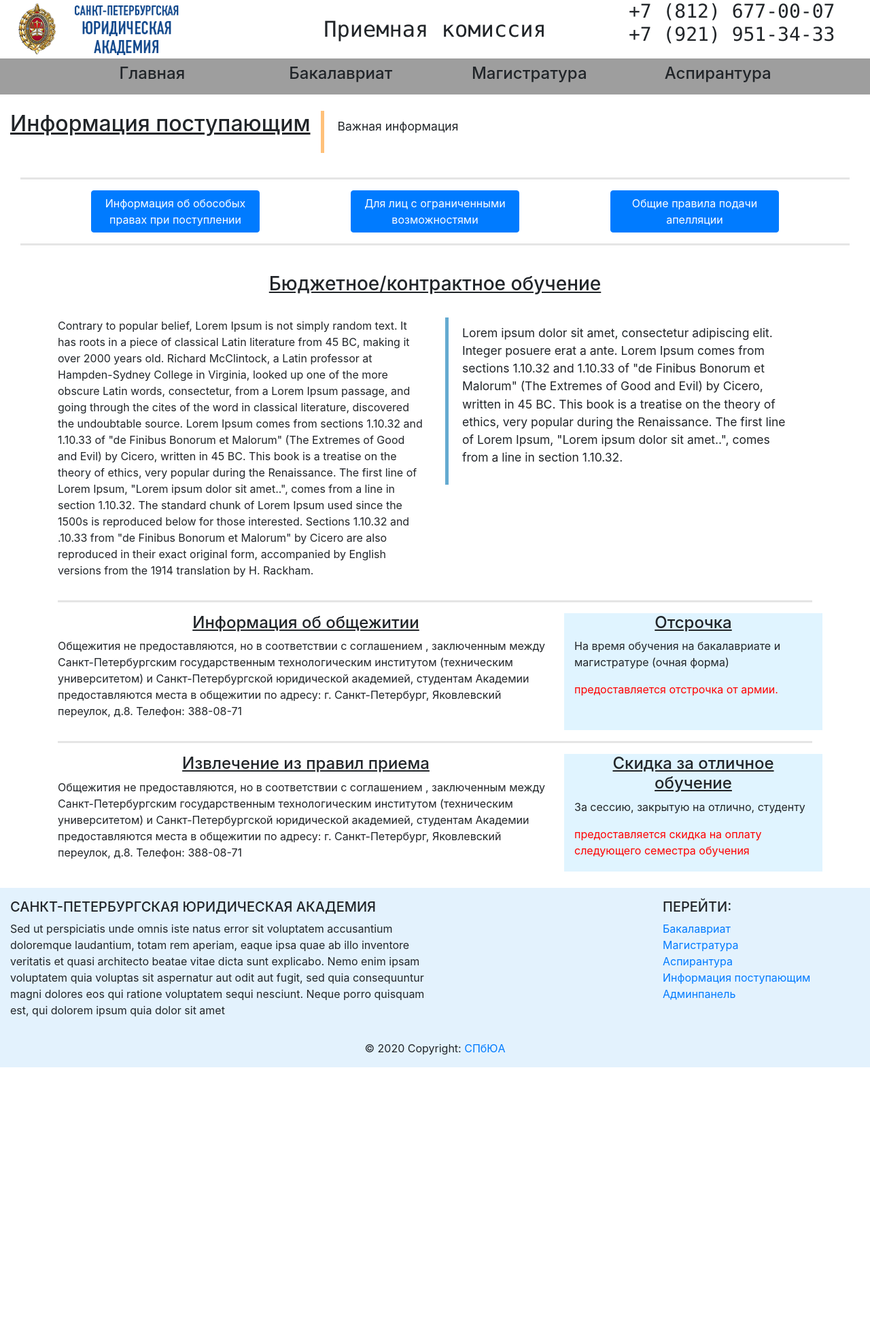
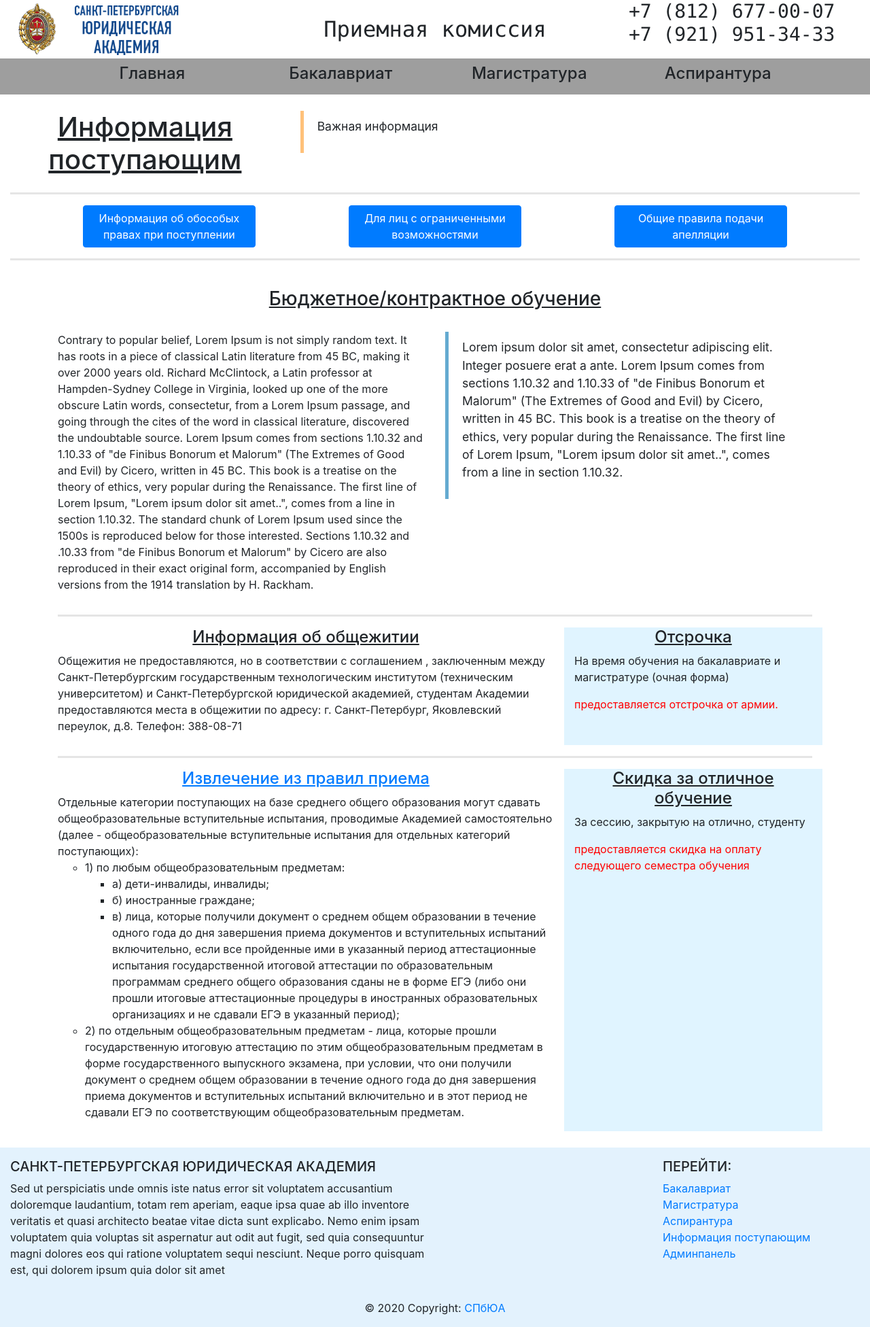
Before and after one commit to Pauuukin/abiturient, a Django app: page /abitur/info/ in a window 1280 px wide. Shown: the whole page at 68% size. Before the commit the page ends 1570 px from the top, so only its background shows below. Run offline with Django 3.2, Linux system fonts and the light colour scheme; some libraries are stand-ins or nearby versions; grey boxes are pictures that could not be loaded.

Commit message:
added doc and some change

```diff
--- a/myproject/abitur/templates/abitur/info.html
+++ b/myproject/abitur/templates/abitur/info.html
@@ -1,20 +1,19 @@
 {% extends 'abitur/base_abitur.html' %}
-
+{% load static %}
 {% block title %}
 Информация
 {% endblock %}
 
 
 {% block content %}
-<div class="container-fluid">
+
 <div class = "row">
     <!--    Название страницы и блок срочной информации     -->
-        <div class = 'col-4-md'>
+    <div class = 'col-4'>
         <br>
-            <h2 align="center"><u> Информация поступающим </u></h2>
+        <h1 align="center"><u> Информация поступающим </u></h1>
     </div>
-
-        <div class="col-md">
+    <div class="col-8">
         <br>
         <blockquote class="blockquoteMyOrange">
             <p> Важная информация </p>
@@ -26,11 +25,11 @@
 <!--    Блок c ссылками на документы     -->
 <div class="row">
     <div class="col-md-1"></div>
-        <div class="col-md"><a href="#ofo" class="btn btn-block btn-primary">Информация об обособых правах при поступлении</a></div>
+    <div class="col-md"><a href="{% static 'docPriem2020/6prava-i-preimuschestva.pdf'%}" class="btn btn-block btn-primary">Информация об обособых правах при поступлении</a></div>
     <div class="col-md-1"></div>
-        <div class="col-md"><a href="#zfo" class="btn btn-block btn-primary">Для лиц с ограниченными возможностями</a></div>
+    <div class="col-md"><a href="{% static 'docPriem2020/7vs_isp-OV-zdorovja.pdf'%}" class="btn btn-block btn-primary">Для лиц с ограниченными возможностями</a></div>
     <div class="col-md-1"></div>
-        <div class="col-md"><a href="#ozfo" class="btn btn-block btn-primary">Общие правила подачи апелляции</a></div>
+    <div class="col-md"><a href="{% static 'docPriem2020/10apelyaciya.pdf'%}" class="btn btn-block btn-primary">Общие правила подачи апелляции</a></div>
     <div class="col-md-1"></div>
 </div>
 
@@ -94,11 +93,36 @@
     <div class="row">
         <!--        Правила      -->
         <div class="col-md-8">
-                <h4 align="center"> <u> Извлечение из правил приема </u> </h4>
-                <p>Общежития не предоставляются, но в соответствии с соглашением , заключенным между Санкт-Петербургским
-                    государственным технологическим институтом (техническим университетом) и Санкт-Петербургской
-                    юридической академией, студентам Академии предоставляются места в
-                    общежитии по адресу: г. Санкт-Петербург, Яковлевский переулок, д.8. Телефон: 388-08-71</p>
+            <a href="{% static 'docPriem2020/8izvlechenie.pdf'%}"> <h4 align="center"> <u> Извлечение из правил приема </u> </h4></a>
+            <ul class="list-unstyled">
+                <li>Отдельные категории поступающих на базе среднего общего
+                    образования могут сдавать общеобразовательные вступительные испытания,
+                    проводимые Академией самостоятельно (далее - общеобразовательные
+                    вступительные испытания для отдельных категорий поступающих):</li>
+                <ul>
+                    <li>1) по любым общеобразовательным предметам:</li>
+                    <ul>
+                        <li>а) дети-инвалиды, инвалиды;</li>
+                        <li>б) иностранные граждане;</li>
+                        <li>в) лица, которые получили документ о среднем общем образовании в
+                            течение одного года до дня завершения приема документов и вступительных
+                            испытаний включительно, если все пройденные ими в указанный период
+                            аттестационные испытания государственной итоговой аттестации по
+                            образовательным программам среднего общего образования сданы не в
+                            форме ЕГЭ (либо они прошли итоговые аттестационные процедуры в
+                            иностранных образовательных организациях и не сдавали ЕГЭ в указанный
+                            период);</li>
+                    </ul>
+                    <li>2) по отдельным общеобразовательным предметам - лица, которые
+                        прошли государственную итоговую аттестацию по этим
+                        общеобразовательным предметам в форме государственного выпускного
+                        экзамена, при условии, что они получили документ о среднем общем
+                        образовании в течение одного года до дня завершения приема документов и
+                        вступительных испытаний включительно и в этот период не сдавали ЕГЭ по
+                        соответствующим общеобразовательным предметам.</li>
+                </ul>
+            </ul>
+
         </div>
         <!--        Отсрочка от армии       -->
         <div class="col-md-4" style="background-color : #E0F4FF">
@@ -111,7 +135,6 @@
 
 
 </div>
-</div>
 
 
 {% endblock %}
```
Also changed, not shown: myproject/abitur/templates/abitur/bak.html (+35 -13 lines). Lines whose indentation alone changed are shown as unchanged.
